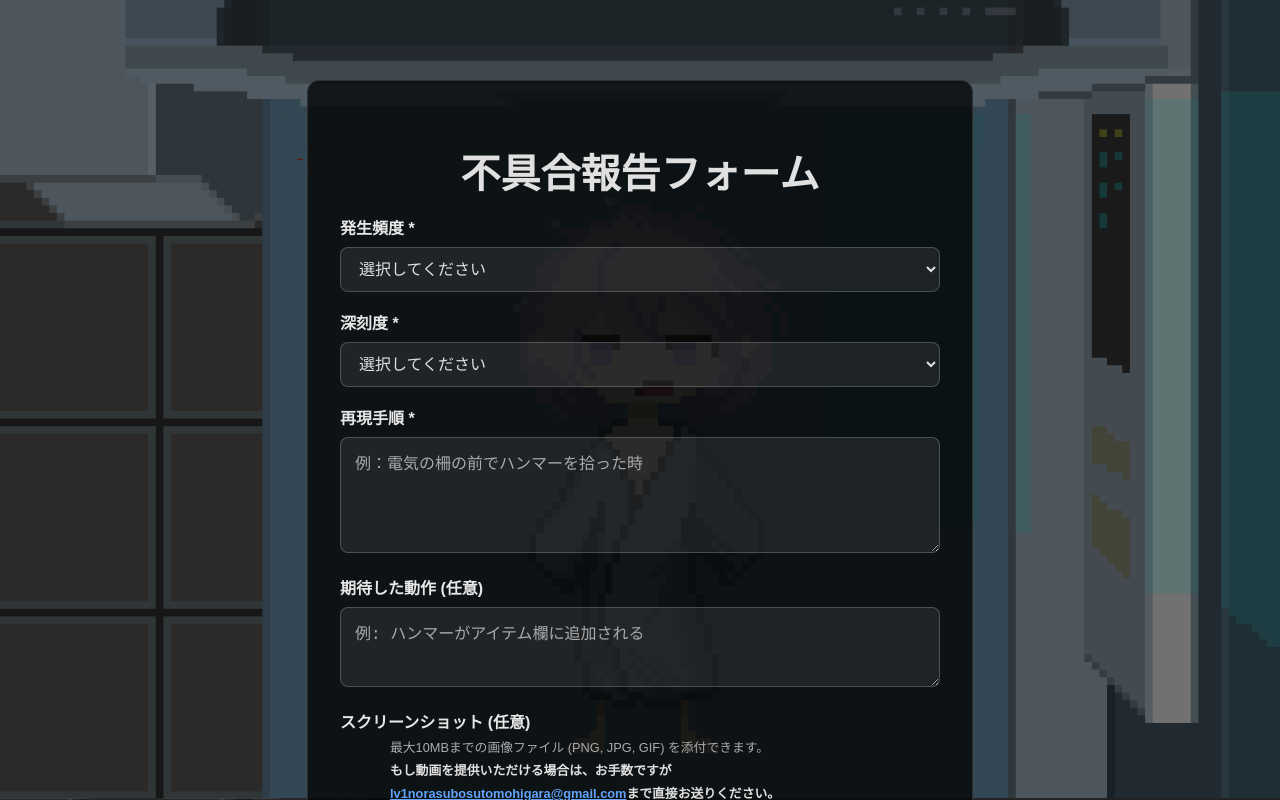
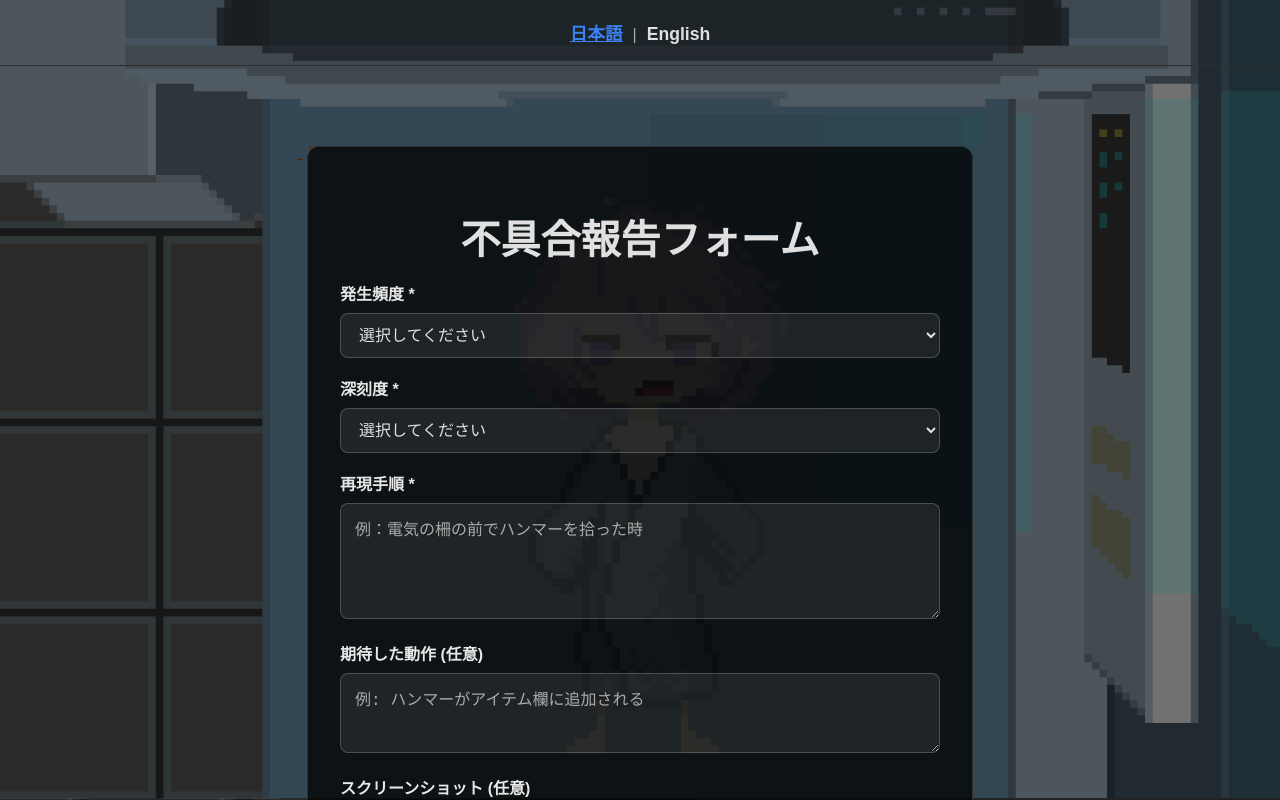
Before and after one commit to ieiieiiei2211-dev/tomohigara-official-site, a Next.js app: page / in a window 1280 px wide. Shown: the top 800 px of the page. Built offline with nearby package versions, Linux system fonts and the light colour scheme; no server answers.

Commit message:
言語スイッチャー追加とTurbopack削除

```diff
--- a/app/layout.js
+++ b/app/layout.js
@@ -1,5 +1,7 @@
 import { Geist, Geist_Mono } from "next/font/google";
 import "./globals.css";
+import LanguageSwitcher from "@/components/LanguageSwitcher";
+
 const geistSans = Geist({
   variable: "--font-geist-sans",
   subsets: ["latin"],
@@ -22,6 +24,7 @@ export default function RootLayout({ children }) {
   return (
     <html lang="en">
       <body className={`${geistSans.variable} ${geistMono.variable}`}>
+        <LanguageSwitcher />
         {children}
       </body>
     </html>
--- /dev/null
+++ b/components/LanguageSwitcher.js
@@ -0,0 +1,67 @@
+"use client"; // ★ ブラウザの機能(URL)を使うため、クライアントコンポーネントにします
+
+import { usePathname } from 'next/navigation';
+import Link from 'next/link';
+
+export default function LanguageSwitcher() {
+  const pathname = usePathname(); // (例: /ja/bug-report や /en など)
+
+  // 1. 現在のURLから、現在の言語と、言語を除いた「基本パス」を取得します
+  let currentLang = 'ja'; // デフォルトを 'ja' に
+  let basePath = pathname;
+
+  if (pathname.startsWith('/en')) {
+    currentLang = 'en';
+    basePath = pathname.substring(3); // "/en" の3文字を削除 (例: /bug-report)
+  } else if (pathname.startsWith('/ja')) {
+    currentLang = 'ja';
+    basePath = pathname.substring(3); // "/ja" の3文字を削除
+  }
+
+  // basePathが空（=トップページ /ja や /en）だった場合、'/' を設定
+  if (basePath === '') {
+    basePath = '/';
+  }
+
+  // 2. ターゲットとなる言語のパスを生成します
+  const jaPath = basePath === '/' ? '/ja' : `/ja${basePath}`;
+  const enPath = basePath === '/' ? '/en' : `/en${basePath}`;
+
+  // 3. スタイル（お好みで調整してください）
+  const commonStyle = {
+    color: '#e0e0e0',
+    textDecoration: 'none',
+    fontWeight: 'bold',
+    padding: '0 10px',
+    fontSize: '1.1rem',
+  };
+  const activeStyle = {
+    ...commonStyle,
+    color: '#3b82f6', // 現在の言語の色
+    textDecoration: 'underline',
+  };
+
+  return (
+    // ★ サイト共通のヘッダーやフッターに配置することを想定しています
+    <div style={{ padding: '20px', textAlign: 'center', borderBottom: '1px solid #2f2f2f' }}>
+
+      {currentLang === 'ja' ? (
+        // 現在日本語ならテキスト表示
+        <span style={activeStyle}>日本語</span>
+      ) : (
+        // それ以外なら日本語へのリンク
+        <Link href={jaPath} style={commonStyle}>日本語</Link>
+      )}
+
+      <span style={{ color: '#aaa' }}>|</span>
+
+      {currentLang === 'en' ? (
+        // 現在英語ならテキスト表示
+        <span style={activeStyle}>English</span>
+      ) : (
+        // それ以外なら英語へのリンク
+        <Link href={enPath} style={commonStyle}>English</Link>
+      )}
+    </div>
+  );
+}
--- a/package.json
+++ b/package.json
@@ -3,8 +3,8 @@
   "version": "0.1.0",
   "private": true,
   "scripts": {
-    "dev": "next dev --turbopack",
-    "build": "next build --turbopack",
+    "dev": "next dev ",
+    "build": "next build ",
     "start": "next start",
     "lint": "eslint"
   },
```
